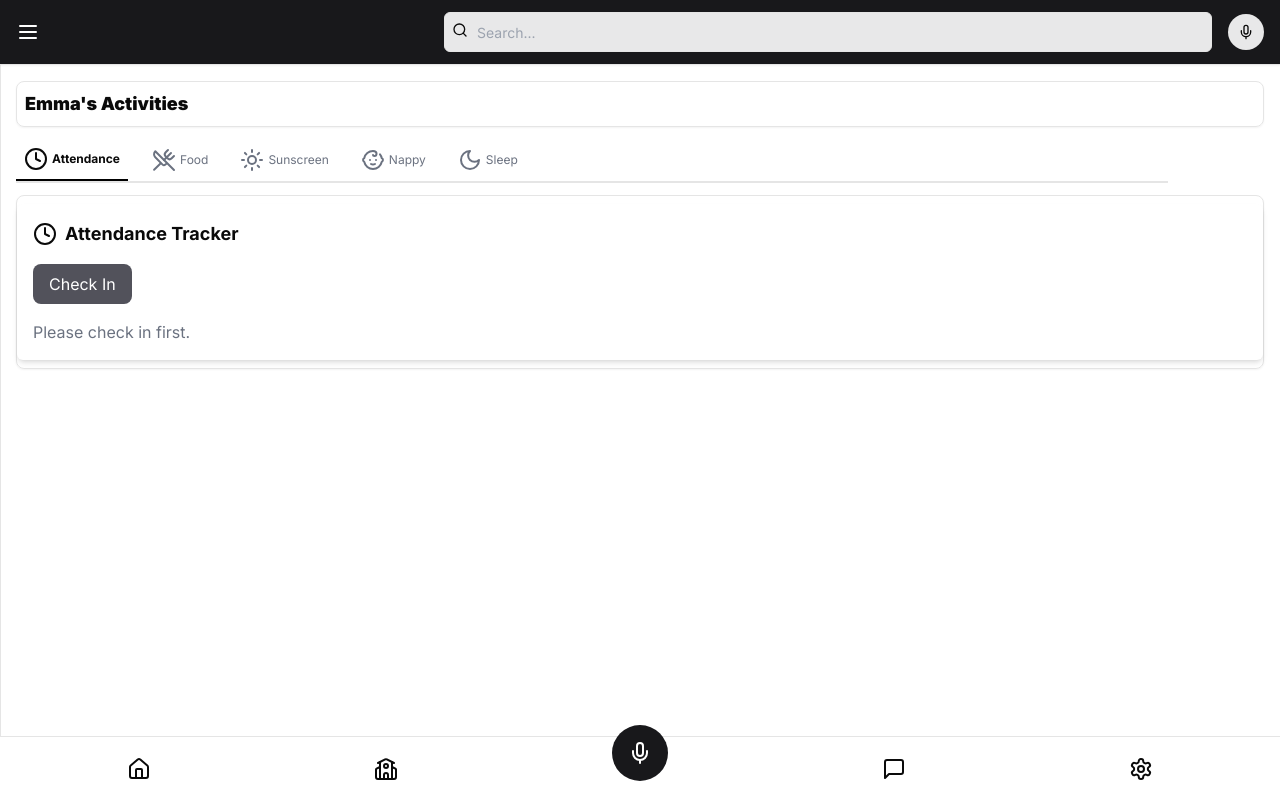
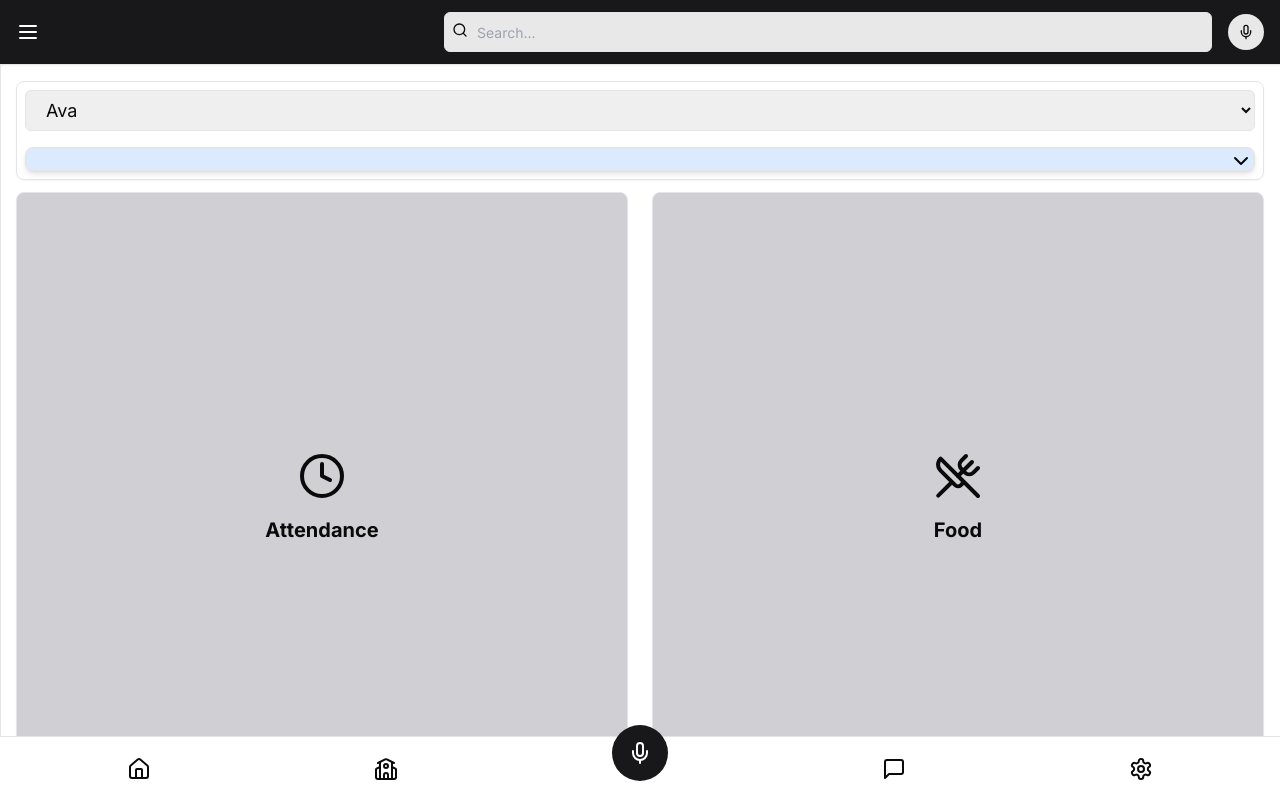
Before and after one commit to Ahmedmemon12/VALA-Plus-demo, a Next.js app: page /room/children/baby in a window 1280 px wide. Shown: the top 798 px of the page. Built offline with nearby package versions, Linux system fonts and the light colour scheme.

Commit message:
Update: activity page updated

```diff
--- a/app/page.jsx
+++ b/app/page.jsx
@@ -62,9 +62,9 @@ export default function StaffDashboard() {
 
   return (
     <div className="min-h-screen bg-white flex flex-col pb-16">
-
+      <div className='text-center px-10 py-6 font-extrabold text-xl'>Wattle Tree</div>
       {/* Notifications Section */}
-      <div className="space-y-2 px-4 mt-4">
+      <div className="space-y-2 px-4">
         {notifications.map((notification, index) => {
           const Icon = notification.icon;
           return (
--- a/app/room/children/all/page.jsx
+++ b/app/room/children/all/page.jsx
@@ -1,5 +1,6 @@
 "use client";
 
+import { Search } from "lucide-react";
 import Link from "next/link";
 import React, { useState } from "react";
 
@@ -29,7 +30,8 @@ const AttendancePage = () => {
 
     return (
         <div className="min-h-screen bg-gray-100 p-4">
-            <h1 className="text-2xl font-bold text-center mb-6">Kindergarten Children</h1>
+            <h1 className="text-2xl font-bold text-center mb-6 flex flex-col justify-start px-10"><span className="text-xs text-red-600 text-start">{"Wattle Tree's"}</span><span>Kindergarten Children</span></h1>
+            <div className="flex justify-center mb-3"><input type="text" className="border-black border w-[80%] p-2 rounded-l-lg" placeholder="Search incidents" /><button className="w-16 rounded-r-lg flex items-center justify-center bg-zinc-900 text-white"><Search /></button></div>
             <div className="grid grid-cols-2 md:grid-cols-4 gap-4 max-w-6xl mx-auto">
                 {children.map((child) => (
                     <Link
--- a/app/room/children/baby/page.jsx
+++ b/app/room/children/baby/page.jsx
@@ -1,22 +1,62 @@
 "use client";
-import { useState } from "react";
+import { useState, useEffect } from "react";
+import { useRouter, useSearchParams } from "next/navigation";
 import { FoodTrackingComponent } from "@/components/blocks/foodTracker";
 import { SunscreenApplicationForm } from "@/components/blocks/SunscreenApplicationForm";
 import { NappyChangeForm } from "@/components/blocks/NappyChangeForm";
 import { SleepCheckManager } from "@/components/blocks/SleepCheckForm";
-import { AttendanceTrackingComponent } from "@/components/blocks/AttendanceTracking"; // Add this import
+import { AttendanceTrackingComponent } from "@/components/blocks/AttendanceTracking";
 import { Card } from "@/components/ui/card";
-import { Baby, Clock, Moon, Sun, UtensilsCrossed } from "lucide-react";
+import { Baby, ChevronDown, ChevronUp, Clock, Moon, Sun, UtensilsCrossed } from "lucide-react";
+import Link from "next/link";
 
 export default function SmBabyPage() {
+  const router = useRouter();
+  const searchParams = useSearchParams();
+  const [modalOpen, setModalOpen] = useState(false);
+  const [expandedModal, setExpandedModal] = useState(false)
+  const [tab, setTab] = useState('activity')
+  const children = ['Ava',
+    'Liam',
+    'Emma',
+    'Noah',
+    'Sophia',
+    'Oliver',
+    'Isabella',
+    'Elijah',
+    'Charlotte',
+    'James',
+    'Amelia',
+    'William',
+    'Mia',
+    'Lucas',
+    'Harper',
+    'Ethan',
+    'Avery',
+    'Mason',
+    'Ella',
+    'Henry']
+  const dates = [
+    '2024-11-25',
+    '2024-11-24',
+    '2024-11-23',
+    '2024-11-22',
+    '2024-11-21'
+  ]
   const [childData, setChildData] = useState({
+    attendance: {},
     foodData: {},
-    nappyData: { status: "", diaperCream: false, quantity: "" },
+    nappyData: { status: "", diaperCream: false },
     sunscreenTime: "",
     sleepData: { start: "", end: "" },
   });
-  const [tab, setTab] = useState("attendance");
 
+  const handleSunscreenChange = (value) => {
+    setChildData((prevData) => ({
+      ...prevData,
+      sunscreenTime: value,
+    }));
+  };
   const handleFoodChange = (meal, field, value) => {
     setChildData((prevData) => ({
       ...prevData,
@@ -29,23 +69,37 @@ export default function SmBabyPage() {
       },
     }));
   };
-
-  const handleNappyChange = (field, value) => {
+  const handleNappyChange = (updatedEntries) => {
+    const lastEntry = updatedEntries[updatedEntries.length - 1]; // Get the latest nappy entry
     setChildData((prevData) => ({
       ...prevData,
-      nappyData: {
-        ...prevData.nappyData,
-        [field]: value,
+      nappyData: lastEntry, // Update nappyData with the latest entry
+    }));
+  };
+  const handleAttendanceChange = (attendance) => {
+    setChildData((prevData) => ({
+      ...prevData,
+      attendance: {
+        ...prevData.attendance,
+        ...attendance, // Update only the attendance data
       },
     }));
   };
+  useEffect(() => {
+    const activity = searchParams.get("activity"); // Get 'activity' query parameter
+    if (["attendance", "food", "sunscreen", "nappy", "sleep"].includes(activity)) {
+      setModalOpen(true);
+    } else {
+      setModalOpen(false);
+    }
+  }, [searchParams]);
 
-  const handleSunscreenChange = (value) => {
-    setChildData((prevData) => ({
-      ...prevData,
-      sunscreenTime: value,
-    }));
+  const handleCloseModal = (e) => {
+    if (e.target.id === "modal-overlay") {
+      router.push(`/room/children/baby`); // Reset query parameters
+    }
   };
+
 
   const handleSleepChange = (field, value) => {
     setChildData((prevData) => ({
@@ -57,106 +111,198 @@ export default function SmBabyPage() {
     }));
   };
 
-  return (
-    <div className="p-4 flex flex-col gap-3">
-      {/* Title Card */}
-      <Card className="p-2 text-lg">
-        <h1 className="font-black">{"Emma's Activities"}</h1>
-      </Card>
-
-      {/* Tab Navigation */}
-      <div className="flex gap-4 border-b-2 overflow-x-scroll w-[90vw]">
-        <button
-          className={`p-2 text-xs flex items-center gap-1 ${tab === "attendance" ? "border-b-2 border-black font-bold" : "text-gray-500"}`}
-          onClick={() => setTab("attendance")}
-        >
-          <Clock /> Attendance
-        </button>
-        <button
-          className={`p-2 text-xs flex items-center gap-1 ${tab === "food" ? "border-b-2 border-black font-bold" : "text-gray-500"}`}
-          onClick={() => setTab("food")}
-        >
-          <UtensilsCrossed /> Food
-        </button>
-        <button
-          className={`p-2 text-xs flex items-center gap-1 ${tab === "sunscreen" ? "border-b-2 border-black font-bold" : "text-gray-500"}`}
-          onClick={() => setTab("sunscreen")}
-        >
-          <Sun /> Sunscreen
-        </button>
-        <button
-          className={`p-2 text-xs flex items-center gap-1 ${tab === "nappy" ? "border-b-2 border-black font-bold" : "text-gray-500"}`}
-          onClick={() => setTab("nappy")}
-        >
-          <Baby /> Nappy
-        </button>
-        <button
-          className={`p-2 text-xs flex items-center gap-1 ${tab === "sleep" ? "border-b-2 border-black font-bold" : "text-gray-500"}`}
-          onClick={() => setTab("sleep")}
-        >
-          <Moon /> Sleep
-        </button>
-      </div>
-
-      {/* Activity Logs Card */}
-      <Card className="py-2">
-        {tab === "food" && (
-          <div className="p-2">
-            <span className="font-bold">Food Information</span>
-            <div>
-              {Object.keys(childData.foodData).length === 0
-                ? "No food information logged yet."
-                : Object.entries(childData.foodData).map(([meal, data], index) => (
-                  <div key={index}>
-                    {meal}: {data.amount || "None"}
-                  </div>
-                ))}
-            </div>
-          </div>
-        )}
-        {tab === "sunscreen" && (
-          <div className="p-2">
-            <span className="font-bold">Sunscreen Application</span>
-            <div>
-              {childData.sunscreenTime
-                ? `Sunscreen applied at ${childData.sunscreenTime}`
-                : "No sunscreen application logged yet."}
-            </div>
-          </div>
-        )}
-        {tab === "attendance" && <AttendanceTrackingComponent />}
-      </Card>
-
-      {/* Tab Content */}
-      <div className="p-4">
-        {tab === "food" && (
+  const renderModalContent = () => {
+    const activity = searchParams.get("activity"); // Get the current activity
+    switch (activity) {
+      case "attendance":
+        return (
+          <AttendanceTrackingComponent
+            onAttendanceChange={handleAttendanceChange}
+          />);
+      case "food":
+        return (
           <FoodTrackingComponent
             foodData={childData.foodData}
             onFoodChange={handleFoodChange}
           />
-        )}
-
-        {tab === "sunscreen" && (
+        );
+      case "sunscreen":
+        return (
           <SunscreenApplicationForm
             sunscreenTime={childData.sunscreenTime}
             onTimeChange={handleSunscreenChange}
           />
-        )}
-
-        {tab === "nappy" && (
-          <NappyChangeForm
-            nappyData={childData.nappyData}
-            onChange={handleNappyChange}
-          />
-        )}
-
-        {tab === "sleep" && (
+        );
+      case "nappy":
+        return (
+          <NappyChangeForm onChange={handleNappyChange} />
+        );
+      case "sleep":
+        return (
           <SleepCheckManager
             sleepData={childData.sleepData}
             onSleepChange={handleSleepChange}
           />
-        )}
+        );
+      default:
+        return null;
+    }
+  };
+
+  return (
+    <div className="p-4 flex flex-col gap-3">
+      {/* Title Card */}
+      <Card className="p-2 text-lg flex flex-col gap-4">
+        <select
+          id="childSelect"
+          className="w-full px-4 py-2 border rounded-md"
+          onChange={(e) => console.log(e.target.value)} // Handle selection change if necessary
+        >
+          {children.map((child) => (
+            <option key={child} value={child}>
+              {child}
+            </option>
+          ))}
+        </select>
+        <Card className={`bg-blue-100 rounded-lg shadow-md duration-500 h-[60vh] overflow-hidden ${expandedModal ? "" : "h-6"}`}>
+          <Card className="w-full h-6 flex justify-end" onClick={() => setExpandedModal(!expandedModal)}>{expandedModal? <ChevronUp />: <ChevronDown />}</Card>
+          <div className="grid grid-cols-2 border-b">
+            <h2 className={`font-bold text-md mb-4 text-center p-2 rounded-lg ${tab == "activity" ? "bg-zinc-900 text-white" : ""}`} onClick={() => setTab('activity')}>Activity Log</h2>
+            <h2 className={`font-bold text-md mb-4 text-center p-2 rounded-lg ${tab == "previous" ? "bg-zinc-900 text-white" : ""}`} onClick={() => setTab('previous')}>Previous Logs</h2>
+          </div>
+          {tab == "previous"
+          ?
+          <div className="space-y-4 p-4 overflow-y-scroll">
+            {
+              dates.map((date, ind)=><Card className="bg-gray-300 p-3" key={ind}>{date}</Card>)
+            }
+          </div>
+          :
+            <div className="space-y-4 p-4">
+
+            {/* Attendance Log */}
+            <div className="space-y-1">
+              <h3 className="font-semibold text-lg">Attendance:</h3>
+              {childData.attendance.checkInTime ? (
+                <p className="text-sm">
+                  <span className="font-semibold">Checked In:</span> {childData.attendance.checkInTime}
+                </p>
+              ) : (
+                <p className="text-gray-600">No check-in data logged yet</p>
+              )}
+              {childData.attendance.checkOutTime ? (
+                <p className="text-sm">
+                  <span className="font-semibold">Checked Out:</span> {childData.attendance.checkOutTime}
+                </p>
+              ) : (
+                <p className="text-gray-600">No check-out data logged yet</p>
+              )}
+            </div>
+
+            {/* Food Log */}
+            <div className="space-y-1">
+              <h3 className="font-semibold text-lg">Food:</h3>
+              {Object.keys(childData.foodData).length > 0 ? (
+                <ul className="list-inside pl-4">
+                  {Object.entries(childData.foodData).map(([meal, details]) => (
+                    <li key={meal} className="mb-2">
+                      <span className="font-medium">{meal}:</span>
+                      <div className="pl-4">
+                        {Object.entries(details).map(([field, value]) => (
+                          <p key={field} className="text-sm">
+                            <span className="font-semibold">{field}:</span> {value}
+                          </p>
+                        ))}
+                      </div>
+                    </li>
+                  ))}
+                </ul>
+              ) : (
+                <p className="text-gray-600">No data logged yet</p>
+              )}
+            </div>
+
+            {/* Nappy Log */}
+            <div className="space-y-1">
+              <h3 className="font-semibold text-lg">Nappy:</h3>
+              {childData.nappyData.status ? (
+                <p className="text-sm">
+                  <span className="font-semibold">Status:</span> {childData.nappyData.status},
+                  <span className="font-semibold"> Diaper Cream:</span> {childData.nappyData.diaperCream ? "Yes" : "No"}
+                </p>
+              ) : (
+                <p className="text-gray-600">No data logged yet</p>
+              )}
+            </div>
+
+            {/* Sunscreen Log */}
+            <div className="space-y-1">
+              <h3 className="font-semibold text-lg">Sunscreen Time:</h3>
+              <p className="text-sm">
+                {childData.sunscreenTime || "No data logged yet"}
+              </p>
+            </div>
+
+            {/* Sleep Log */}
+            <div className="space-y-1">
+              <h3 className="font-semibold text-lg">Sleep:</h3>
+              {childData.sleepData.start || childData.sleepData.end ? (
+                <p className="text-sm">
+                  <span className="font-semibold">Start:</span> {childData.sleepData.start || "N/A"},
+                  <span className="font-semibold"> End:</span> {childData.sleepData.end || "N/A"}
+                </p>
+              ) : (
+                <p className="text-gray-600">No data logged yet</p>
+              )}
+            </div>
+
+          </div>}
+        </Card>
+
+      </Card>
+
+      <div className="grid grid-cols-2 w-full gap-6">
+        <Link href={`?activity=attendance`}>
+          <Card className="w-full flex justify-center items-center flex-col aspect-square gap-4 text-xl font-bold bg-zinc-400/50">
+            <Clock className="w-12 h-12" /> Attendance
+          </Card>
+        </Link>
+        <Link href={`?activity=food`}>
+          <Card className="w-full flex justify-center items-center flex-col aspect-square gap-4 text-xl font-bold bg-zinc-400/50">
+            <UtensilsCrossed className="w-12 h-12" /> Food
+          </Card>
+        </Link>
+        <Link href={`?activity=sunscreen`}>
+          <Card className="w-full flex justify-center items-center flex-col aspect-square gap-4 text-xl font-bold bg-zinc-400/50">
+            <Sun className="w-12 h-12" /> Sunscreen
+          </Card>
+        </Link>
+        <Link href={`?activity=nappy`}>
+          <Card className="w-full flex justify-center items-center flex-col aspect-square gap-4 text-xl font-bold bg-zinc-400/50">
+            <Baby className="w-12 h-12" /> Nappy
+          </Card>
+        </Link>
+        <Link href={`?activity=sleep`}>
+          <Card className="w-full flex justify-center items-center flex-col aspect-square gap-4 text-xl font-bold bg-zinc-400/50">
+            <Moon className="w-12 h-12" /> Sleep
+          </Card>
+        </Link>
       </div>
+
+      {modalOpen && (
+        <div
+          id="modal-overlay"
+          className="fixed inset-0 bg-black/50 flex justify-center items-center z-50 px-4"
+          onClick={handleCloseModal}
+        >
+          <div
+            className="bg-white rounded-lg p-6 max-w-lg w-full"
+            onClick={(e) => e.stopPropagation()} // Prevent closing when clicking inside
+          >
+            {renderModalContent()}
+          </div>
+        </div>
+      )}
     </div>
   );
 }
--- a/app/room/page.jsx
+++ b/app/room/page.jsx
@@ -37,7 +37,7 @@ const AttendanceRecordsScreen = () => {
   return (
     <div className="mt-6 px-4 flex flex-col gap-10">
       <Card>
-        <CardTitle className="text-center p-10">{"Kindergarten"}</CardTitle>
+        <CardTitle className="text-center p-3"><h1 className="text-2xl font-bold text-center mb-6 flex flex-col justify-start px-10"><span className="text-xs text-red-600 text-start">{"Wattle Tree's"}</span><span>Kindergarten Children</span></h1></CardTitle>
       </Card>
 
       {/* Global Room Activities and Tasks */}
--- a/app/rooms/page.jsx
+++ b/app/rooms/page.jsx
@@ -31,7 +31,7 @@ const RoomsPage = () => {
   return (
     <div className="bg-white py-8">
       <div className="container mx-auto px-4">
-        <h1 className="text-zinc-900 font-bold text-2xl mb-6">Rooms</h1>
+        <h1 className="text-2xl font-bold text-center mb-6 flex flex-col justify-start px-10"><span className='text-xs text-red-600 text-center'>{"Wattle Tree's"}</span><span>Rooms</span></h1>
         <div className="grid grid-cols-1 gap-4">
           {rooms.map((room) => (
             <RoomCard
--- a/components/layout/footer.tsx
+++ b/components/layout/footer.tsx
@@ -6,7 +6,7 @@ import Link from "next/link";
 
 export function Footer() {
   return (
-    <div className="fixed bottom-0 left-0 right-0 z-50 h-16 border-t bg-white">
+    <div className="fixed bottom-0 left-0 right-0 z-40 h-16 border-t bg-white">
       <div className="mx-auto flex h-full max-w-screen-xl items-center justify-around px-4">
         <Link href="/">
           <Button variant="ghost" size="icon">
```
Also changed, not shown: components/blocks/AttendanceTracking.jsx (+7 -2 lines), components/blocks/NappyChangeForm.jsx (+20 -22 lines).
